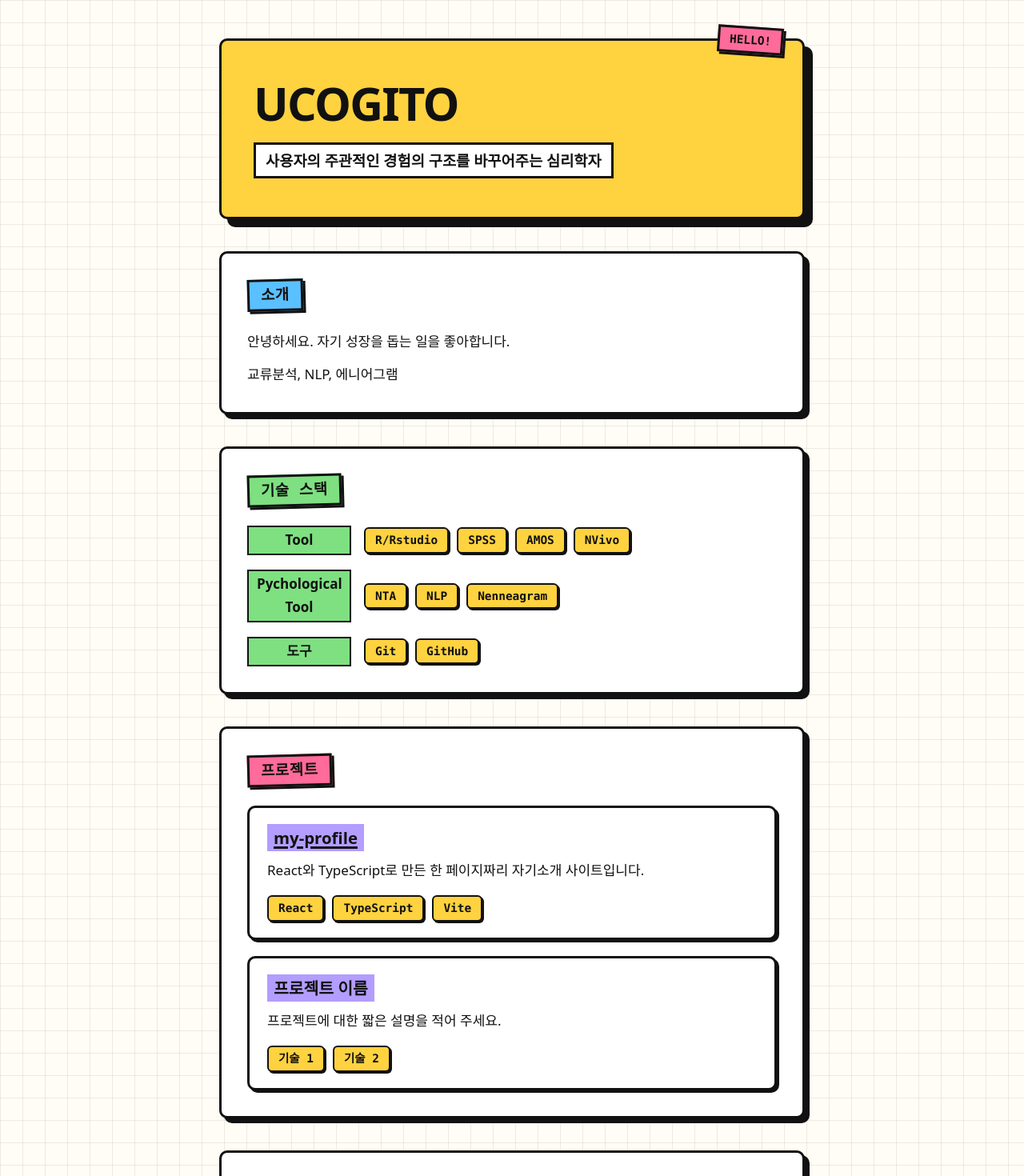
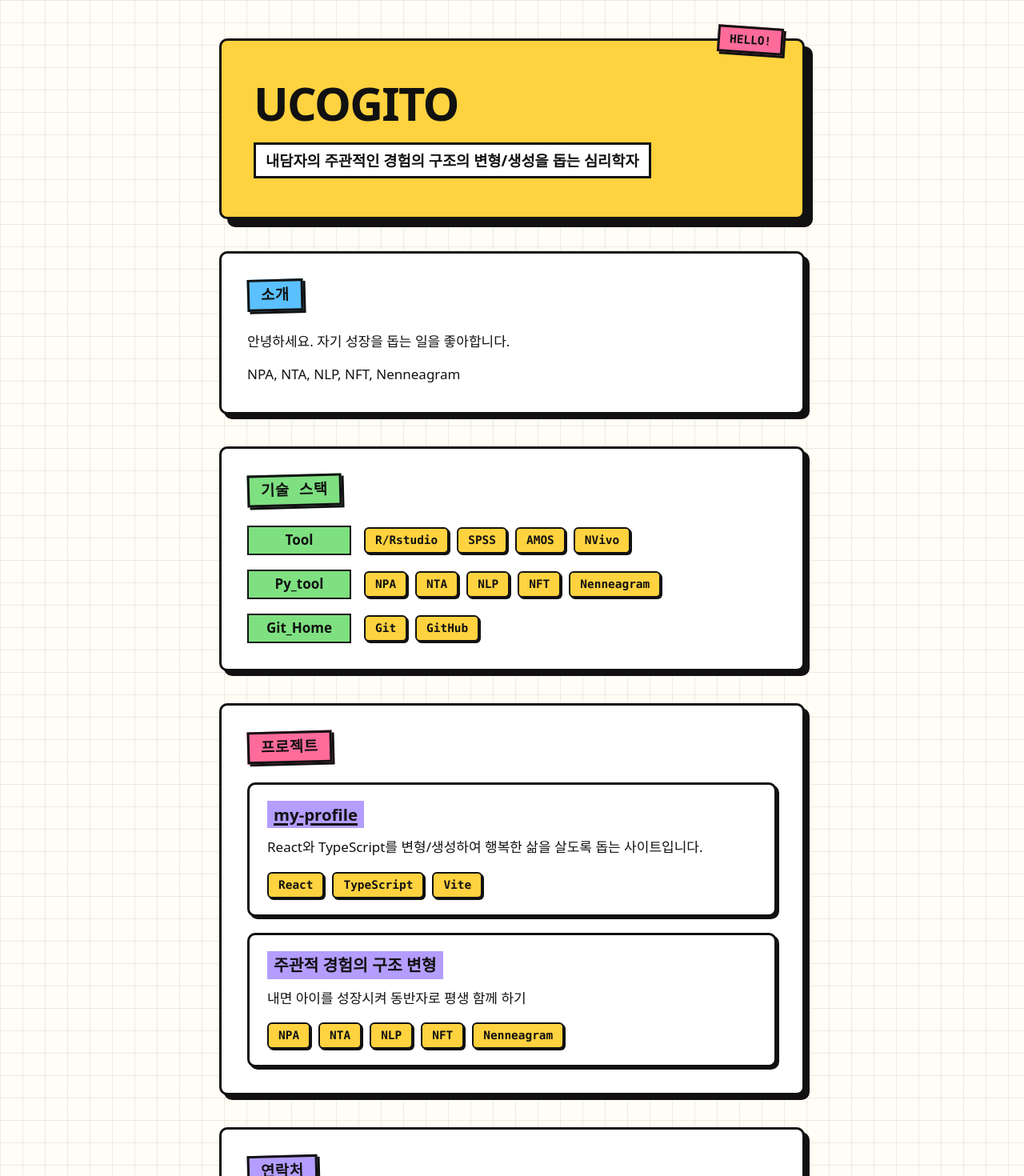
Before and after one commit to metahomo/metahomo.github.io, a React (Vite) app: page / in a window 1280 px wide. Shown: the top 1470 px of the page at 80% size. Built offline with nearby package versions, Linux system fonts and the light colour scheme.

Commit message:
Update profile content
Co-Authored-By: Claude Opus 5.5 <noreply@anthropic.com>

```diff
--- a/src/profile.ts
+++ b/src/profile.ts
@@ -30,38 +30,38 @@ export const profile: Profile = {
   // TODO: 실제 이름으로 바꾸기
   name: 'Ucogito',
   // TODO: 한 줄 소개 다듬기
-  tagline: '사용자의 주관적인 경험의 구조를 바꾸어주는 심리학자',
+  tagline: '내담자의 주관적인 경험의 구조의 변형/생성을 돕는 심리학자',
 
   // TODO: 자기소개 글 작성하기 (문단마다 배열 항목 하나)
   about: [
     '안녕하세요. 자기 성장을 돕는 일을 좋아합니다.',
-    '교류분석, NLP, 에니어그램',
+    'NPA, NTA, NLP, NFT, Nenneagram',
   ],
 
   // TODO: 실제로 다룰 수 있는 기술로 정리하기
   skills: [
     { category: 'Tool', items: ['R/Rstudio', 'SPSS', 'AMOS', 'NVivo'] },
-    { category: 'Pychological Tool', items: ['NTA', 'NLP', 'Nenneagram'] },
-    { category: '도구', items: ['Git', 'GitHub'] },
+    { category: 'Py_tool', items: ['NPA', 'NTA', 'NLP', 'NFT', 'Nenneagram'] },
+    { category: 'Git_Home', items: ['Git', 'GitHub'] },
   ],
 
   // TODO: 실제 프로젝트로 교체하기
   projects: [
     {
       name: 'my-profile',
-      description: 'React와 TypeScript로 만든 한 페이지짜리 자기소개 사이트입니다.',
+      description: 'React와 TypeScript를 변형/생성하여 행복한 삶을 살도록 돕는 사이트입니다.',
       tech: ['React', 'TypeScript', 'Vite'],
       url: 'https://github.com/nlpwhiz/my-profile', // TODO: 저장소 주소 확인
     },
     {
-      name: '프로젝트 이름',
-      description: '프로젝트에 대한 짧은 설명을 적어 주세요.',
-      tech: ['기술 1', '기술 2'],
+      name: '주관적 경험의 구조 변형',
+      description: '내면 아이를 성장시켜 동반자로 평생 함께 하기',
+      tech: ['NPA', 'NTA', 'NLP', 'NFT', 'Nenneagram'],
     },
   ],
 
   contact: {
     github: 'https://github.com/metahomo', // TODO: GitHub 주소 확인
-    email: 'nlpwhiz@gmail.com', // TODO: 공개할 이메일 주소로 바꾸기
+    email: 'nlpwizard@gmail.com', // TODO: 공개할 이메일 주소로 바꾸기
   },
 }
```
